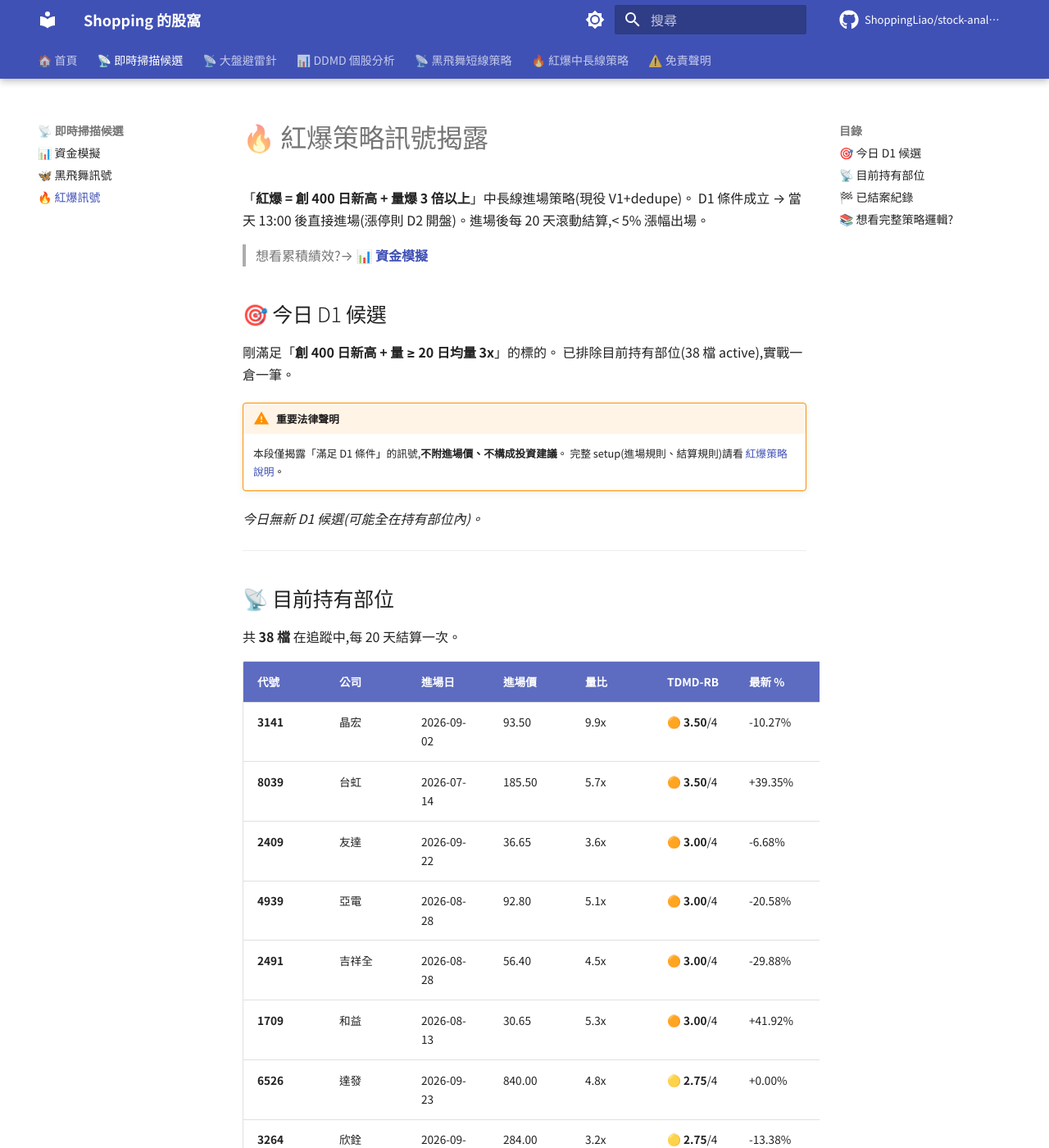
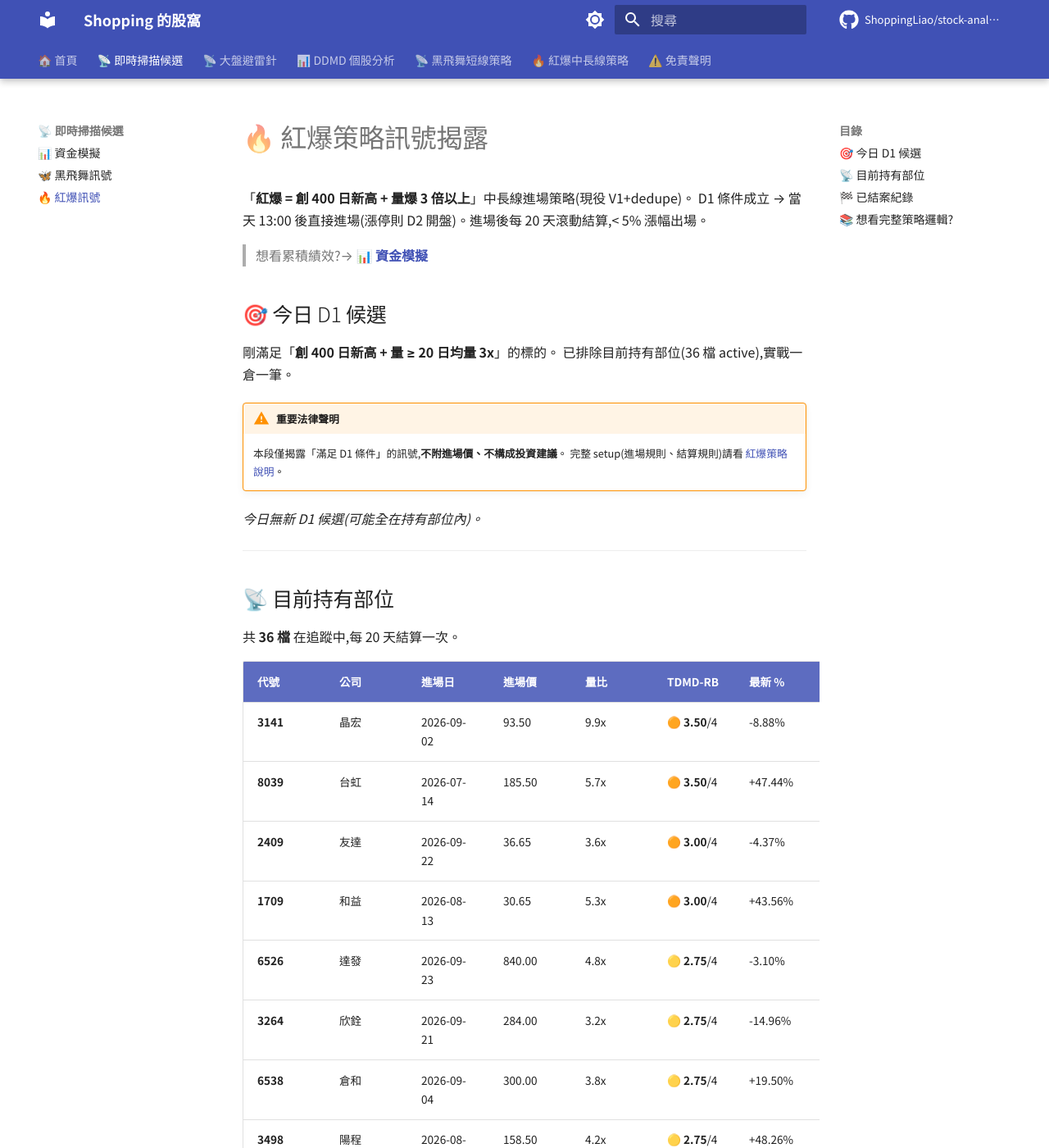
Before and after one commit to ShoppingLiao/stock-analysis-public, an MkDocs documentation site: the page built from docs/signals_red_burst.md, in a window 1280 px wide and 1400 px high. Shown: the whole window at 82% size. Built offline with MkDocs 1.6.1 and Material for MkDocs 9.7.7, drawn with Linux system fonts in a browser that asks for light colours; comment, search, counter and statistics services are not loaded; some of the changed text lies outside the part shown.

Commit message:
docs(signals): update BB + RB + capital (2026-09-29)

```diff
--- a/docs/signals_capital.md
+++ b/docs/signals_capital.md
@@ -73,9 +73,9 @@
 
 -   **💼 當前資金水位**
 
-    # 3,800,000
+    # 3,600,000
 
-    持倉 38 檔 × 100,000
+    持倉 36 檔 × 100,000
 
 -   **🌊 歷史最高水位**
 
@@ -85,15 +85,15 @@
 
 -   **🟢 已實現損益**
 
-    # -778,531
+    # -826,112
 
-    勝率 30.9% / 246 檔已平倉
+    勝率 30.6% / 248 檔已平倉
 
 -   **🟡 未實現損益**
 
-    # +625,902
+    # +673,483
 
-    持倉 38 檔(現價 vs 進場價)
+    持倉 36 檔(現價 vs 進場價)
 
 -   **📉 總損益**
 
@@ -103,7 +103,7 @@
 
 </div>
 
-> **💡 解讀**:這個策略歷史上**同時最多持有 159 檔**(在 2026-06-23),代表「玩這個策略至少要準備 **15,900,000 元**」才不會因資金不夠錯過訊號。當前只佔用 3,800,000(38 檔)。
+> **💡 解讀**:這個策略歷史上**同時最多持有 159 檔**(在 2026-06-23),代表「玩這個策略至少要準備 **15,900,000 元**」才不會因資金不夠錯過訊號。當前只佔用 3,600,000(36 檔)。
 
 ### 持倉中 — Top 5 獲利 / 虧損
 
@@ -114,11 +114,11 @@
 | 🟢 | 2305 | 全友 | 2026-09-15 | 45.60 | 69.10 | **+51,535** | **+51.54%** |
 | 🟢 | 2033 | 佳大 | 2026-08-28 | 25.65 | 38.50 | **+50,097** | **+50.10%** |
 | 🟢 | 3498 | 陽程 | 2026-08-17 | 158.50 | 235.00 | **+48,265** | **+48.26%** |
-| 🔴 | 2491 | 吉祥全 | 2026-08-28 | 56.40 | 40.20 | **-28,723** | **-28.72%** |
-| 🔴 | 4939 | 亞電 | 2026-08-28 | 92.80 | 75.30 | **-18,858** | **-18.86%** |
 | 🔴 | 3264 | 欣銓 | 2026-09-21 | 284.00 | 241.50 | **-14,965** | **-14.96%** |
 | 🔴 | 2464 | 盟立 | 2026-09-04 | 211.00 | 192.00 | **-9,005** | **-9.00%** |
 | 🔴 | 3141 | 晶宏 | 2026-09-02 | 93.50 | 85.20 | **-8,877** | **-8.88%** |
+| 🔴 | 1312 | 國喬 | 2026-09-01 | 15.65 | 14.45 | **-7,668** | **-7.67%** |
+| 🔴 | 2409 | 友達 | 2026-09-22 | 36.65 | 35.05 | **-4,366** | **-4.37%** |
 
 !!! info "⚠️ 資金模擬說明"
     每檔固定投入 **100,000 元**(教育性質,實際操作會依 TDMD 評分動態調整部位)。
--- a/docs/signals_red_burst.md
+++ b/docs/signals_red_burst.md
@@ -8,7 +8,7 @@ D1 條件成立 → 當天 13:00 後直接進場(漲停則 D2 開盤)。進場
 ## 🎯 今日 D1 候選
 
 剛滿足「**創 400 日新高 + 量 ≥ 20 日均量 3x**」的標的。
-已排除目前持有部位(38 檔 active),實戰一倉一筆。
+已排除目前持有部位(36 檔 active),實戰一倉一筆。
 
 !!! warning "重要法律聲明"
     本段僅揭露「滿足 D1 條件」的訊號,**不附進場價、不構成投資建議**。
@@ -20,48 +20,46 @@ D1 條件成立 → 當天 13:00 後直接進場(漲停則 D2 開盤)。進場
 
 ## 📡 目前持有部位
 
-共 **38 檔** 在追蹤中,每 20 天結算一次。
+共 **36 檔** 在追蹤中,每 20 天結算一次。
 
 | 代號 | 公司 | 進場日 | 進場價 | 量比 | TDMD-RB | 最新 % | MFE | MAE | review |
 |------|------|--------|--------|------|---------|--------|-----|-----|--------|
-| **3141** | 晶宏 | 2026-09-02 | 93.50 | 9.9x | 🟠 **3.50**/4 | -10.27% | +17.65% | -11.76% | 0/10 |
-| **8039** | 台虹 | 2026-07-14 | 185.50 | 5.7x | 🟠 **3.50**/4 | +39.35% | +96.23% | -14.82% | 2/10 |
-| **2409** | 友達 | 2026-09-22 | 36.65 | 3.6x | 🟠 **3.00**/4 | -6.68% | +0.00% | -8.87% | 0/10 |
-| **4939** | 亞電 | 2026-08-28 | 92.80 | 5.1x | 🟠 **3.00**/4 | -20.58% | +1.83% | -23.17% | 0/10 |
-| **2491** | 吉祥全 | 2026-08-28 | 56.40 | 4.5x | 🟠 **3.00**/4 | -29.88% | -6.21% | -31.56% | 0/10 |
-| **1709** | 和益 | 2026-08-13 | 30.65 | 5.3x | 🟠 **3.00**/4 | +41.92% | +64.76% | -3.75% | 1/10 |
-| **6526** | 達發 | 2026-09-23 | 840.00 | 4.8x | 🟡 **2.75**/4 | +0.00% | +2.62% | -2.62% | 0/10 |
-| **3264** | 欣銓 | 2026-09-21 | 284.00 | 3.2x | 🟡 **2.75**/4 | -13.38% | +1.94% | -14.08% | 0/10 |
-| **6538** | 倉和 | 2026-09-04 | 300.00 | 3.8x | 🟡 **2.75**/4 | +32.67% | +56.00% | -6.17% | 0/10 |
-| **3498** | 陽程 | 2026-08-17 | 158.50 | 4.2x | 🟡 **2.75**/4 | +35.02% | +39.75% | -3.15% | 1/10 |
-| **2464** | 盟立 | 2026-09-04 | 211.00 | 3.1x | 🟡 **2.50**/4 | -7.35% | +0.95% | -18.01% | 0/10 |
-| **3094** | 聯傑 | 2026-09-04 | 46.50 | 5.8x | 🟡 **2.50**/4 | +16.77% | +24.30% | -13.33% | 0/10 |
-| **2887** | 台新新光金 | 2026-08-31 | 38.55 | 3.6x | 🟡 **2.50**/4 | +10.25% | +16.21% | +0.78% | 0/10 |
-| **6214** | 精誠 | 2026-08-17 | 175.50 | 10.6x | 🟡 **2.50**/4 | +8.55% | +11.11% | -1.14% | 1/10 |
-| **2301** | 光寶科 | 2026-08-05 | 249.00 | 4.1x | 🟡 **2.50**/4 | +15.26% | +31.73% | -2.01% | 1/10 |
-| **2395** | 研華 | 2026-07-09 | 547.00 | 3.1x | 🟡 **2.50**/4 | +31.99% | +33.09% | -9.78% | 2/10 |
-| **1727** | 中華化 | 2026-09-23 | 116.50 | 3.5x | 🟡 **2.25**/4 | -0.86% | +7.30% | -6.44% | 0/10 |
-| **6168** | 宏齊 | 2026-09-18 | 38.85 | 4.1x | 🟡 **2.25**/4 | +13.26% | +17.37% | +3.47% | 0/10 |
-| **6227** | 茂綸 | 2026-09-17 | 137.50 | 4.3x | 🟡 **2.25**/4 | -1.45% | +2.91% | -6.91% | 0/10 |
-| **2305** | 全友 | 2026-09-15 | 45.60 | 3.3x | 🟡 **2.25**/4 | +37.94% | +43.86% | -3.29% | 0/10 |
-| **6426** | 統新 | 2026-09-08 | 307.00 | 3.8x | 🟡 **2.25**/4 | +26.71% | +34.20% | -6.19% | 0/10 |
-| **3406** | 玉晶光 | 2026-08-31 | 916.00 | 3.8x | 🟡 **2.25**/4 | -1.64% | +24.45% | -3.38% | 0/10 |
-| **2637** | 慧洋-KY | 2026-08-19 | 91.80 | 4.6x | 🟡 **2.25**/4 | +9.48% | +17.65% | -1.96% | 1/10 |
-| **1560** | 中砂 | 2026-09-11 | 790.00 | 3.6x | 🟡 **2.00**/4 | +22.91% | +25.57% | -6.96% | 0/10 |
-| **6179** | 亞通 | 2026-09-10 | 38.20 | 9.0x | 🟡 **2.00**/4 | -4.19% | +9.69% | -14.01% | 0/10 |
-| **6218** | 豪勉 | 2026-09-08 | 46.70 | 4.8x | 🟡 **2.00**/4 | +36.19% | +47.75% | -7.39% | 0/10 |
-| **2845** | 遠東銀 | 2026-09-03 | 13.65 | 3.2x | 🟡 **2.00**/4 | -2.56% | +1.47% | -2.93% | 0/10 |
-| **2221** | 大甲 | 2026-09-02 | 83.20 | 3.1x | 🟡 **2.00**/4 | +97.12% | +102.52% | +0.60% | 0/10 |
-| **1312** | 國喬 | 2026-09-01 | 15.65 | 6.9x | 🟡 **2.00**/4 | -6.71% | +4.79% | -11.82% | 0/10 |
-| **2606** | 裕民 | 2026-08-24 | 72.30 | 3.0x | 🟡 **2.00**/4 | +6.09% | +13.00% | -3.18% | 1/10 |
-| **2030** | 彰源 | 2026-08-10 | 20.45 | 11.6x | 🟡 **2.00**/4 | +48.66% | +48.66% | +0.00% | 1/10 |
-| **2069** | 運錩 | 2026-09-11 | 24.65 | 4.0x | ⚪ **1.75**/4 | +4.26% | +11.76% | -7.51% | 0/10 |
-| **6226** | 光鼎 | 2026-08-31 | 31.60 | 3.4x | ⚪ **1.75**/4 | +39.24% | +51.90% | -6.96% | 0/10 |
-| **2033** | 佳大 | 2026-08-28 | 25.65 | 3.6x | ⚪ **1.75**/4 | +43.47% | +56.92% | -8.77% | 0/10 |
-| **2465** | 麗臺 | 2026-08-11 | 86.90 | 3.0x | ⚪ **1.75**/4 | +2.30% | +23.71% | -2.88% | 1/10 |
-| **6933** | AMAX-KY | 2026-09-18 | 342.00 | 3.0x | ⚪ **1.50**/4 | +12.57% | +12.57% | -7.60% | 0/10 |
-| **8227** | 巨有科技 | 2026-09-14 | 241.00 | 11.9x | ⚪ **1.50**/4 | +27.18% | +31.12% | -0.83% | 0/10 |
-| **6617** | 共信-KY | 2026-09-08 | 134.50 | 3.7x | ⚪ **1.25**/4 | +1.86% | +10.78% | -6.69% | 0/10 |
+| **3141** | 晶宏 | 2026-09-02 | 93.50 | 9.9x | 🟠 **3.50**/4 | -8.88% | +17.65% | -11.76% | 0/10 |
+| **8039** | 台虹 | 2026-07-14 | 185.50 | 5.7x | 🟠 **3.50**/4 | +47.44% | +96.23% | -14.82% | 2/10 |
+| **2409** | 友達 | 2026-09-22 | 36.65 | 3.6x | 🟠 **3.00**/4 | -4.37% | +0.00% | -8.87% | 0/10 |
+| **1709** | 和益 | 2026-08-13 | 30.65 | 5.3x | 🟠 **3.00**/4 | +43.56% | +64.76% | -3.75% | 1/10 |
+| **6526** | 達發 | 2026-09-23 | 840.00 | 4.8x | 🟡 **2.75**/4 | -3.10% | +2.62% | -4.76% | 0/10 |
+| **3264** | 欣銓 | 2026-09-21 | 284.00 | 3.2x | 🟡 **2.75**/4 | -14.96% | +1.94% | -16.20% | 0/10 |
+| **6538** | 倉和 | 2026-09-04 | 300.00 | 3.8x | 🟡 **2.75**/4 | +19.50% | +56.00% | -6.17% | 0/10 |
+| **3498** | 陽程 | 2026-08-17 | 158.50 | 4.2x | 🟡 **2.75**/4 | +48.26% | +48.26% | -3.15% | 1/10 |
+| **2464** | 盟立 | 2026-09-04 | 211.00 | 3.1x | 🟡 **2.50**/4 | -9.00% | +0.95% | -18.01% | 0/10 |
+| **3094** | 聯傑 | 2026-09-04 | 46.50 | 5.8x | 🟡 **2.50**/4 | +28.39% | +28.39% | -13.33% | 0/10 |
+| **2887** | 台新新光金 | 2026-08-31 | 38.55 | 3.6x | 🟡 **2.50**/4 | +8.43% | +16.21% | +0.78% | 0/10 |
+| **6214** | 精誠 | 2026-08-17 | 175.50 | 10.6x | 🟡 **2.50**/4 | +7.69% | +11.11% | -1.14% | 1/10 |
+| **2301** | 光寶科 | 2026-08-05 | 249.00 | 4.1x | 🟡 **2.50**/4 | +12.85% | +31.73% | -2.01% | 1/10 |
+| **2395** | 研華 | 2026-07-09 | 547.00 | 3.1x | 🟡 **2.50**/4 | +33.46% | +37.84% | -9.78% | 2/10 |
+| **1727** | 中華化 | 2026-09-23 | 116.50 | 3.5x | 🟡 **2.25**/4 | +1.72% | +7.30% | -10.73% | 0/10 |
+| **6168** | 宏齊 | 2026-09-18 | 38.85 | 4.1x | 🟡 **2.25**/4 | +16.34% | +17.37% | +3.47% | 0/10 |
+| **6227** | 茂綸 | 2026-09-17 | 137.50 | 4.3x | 🟡 **2.25**/4 | -1.09% | +2.91% | -6.91% | 0/10 |
+| **2305** | 全友 | 2026-09-15 | 45.60 | 3.3x | 🟡 **2.25**/4 | +51.54% | +51.54% | -3.29% | 0/10 |
+| **6426** | 統新 | 2026-09-08 | 307.00 | 3.8x | 🟡 **2.25**/4 | +15.31% | +34.20% | -6.19% | 0/10 |
+| **3406** | 玉晶光 | 2026-08-31 | 916.00 | 3.8x | 🟡 **2.25**/4 | -3.71% | +24.45% | -5.13% | 0/10 |
+| **2637** | 慧洋-KY | 2026-08-19 | 91.80 | 4.6x | 🟡 **2.25**/4 | +3.49% | +17.65% | -1.96% | 1/10 |
+| **1560** | 中砂 | 2026-09-11 | 790.00 | 3.6x | 🟡 **2.00**/4 | +21.01% | +25.57% | -6.96% | 0/10 |
+| **6179** | 亞通 | 2026-09-10 | 38.20 | 9.0x | 🟡 **2.00**/4 | -1.96% | +9.69% | -14.01% | 0/10 |
+| **6218** | 豪勉 | 2026-09-08 | 46.70 | 4.8x | 🟡 **2.00**/4 | +35.33% | +47.75% | -7.39% | 0/10 |
+| **2845** | 遠東銀 | 2026-09-03 | 13.65 | 3.2x | 🟡 **2.00**/4 | -4.03% | +1.47% | -4.03% | 0/10 |
+| **2221** | 大甲 | 2026-09-02 | 83.20 | 3.1x | 🟡 **2.00**/4 | +116.35% | +116.35% | +0.60% | 0/10 |
+| **1312** | 國喬 | 2026-09-01 | 15.65 | 6.9x | 🟡 **2.00**/4 | -7.67% | +4.79% | -11.82% | 0/10 |
+| **2606** | 裕民 | 2026-08-24 | 72.30 | 3.0x | 🟡 **2.00**/4 | +1.52% | +13.00% | -3.18% | 1/10 |
+| **2030** | 彰源 | 2026-08-10 | 20.45 | 11.6x | 🟡 **2.00**/4 | +63.33% | +63.33% | +0.00% | 1/10 |
+| **2069** | 運錩 | 2026-09-11 | 24.65 | 4.0x | ⚪ **1.75**/4 | +7.51% | +11.76% | -7.51% | 0/10 |
+| **6226** | 光鼎 | 2026-08-31 | 31.60 | 3.4x | ⚪ **1.75**/4 | +44.15% | +51.90% | -6.96% | 0/10 |
+| **2033** | 佳大 | 2026-08-28 | 25.65 | 3.6x | ⚪ **1.75**/4 | +50.10% | +56.92% | -8.77% | 1/10 |
+| **2465** | 麗臺 | 2026-08-11 | 86.90 | 3.0x | ⚪ **1.75**/4 | +5.75% | +23.71% | -2.88% | 1/10 |
+| **6933** | AMAX-KY | 2026-09-18 | 342.00 | 3.0x | ⚪ **1.50**/4 | +10.53% | +15.50% | -7.60% | 0/10 |
+| **8227** | 巨有科技 | 2026-09-14 | 241.00 | 11.9x | ⚪ **1.50**/4 | +39.83% | +39.83% | -0.83% | 0/10 |
+| **6617** | 共信-KY | 2026-09-08 | 134.50 | 3.7x | ⚪ **1.25**/4 | -1.12% | +10.78% | -6.69% | 0/10 |
 
 > TDMD-RB:🔴 主力(4)/🟠 中倉(3)/🟡 試單(2)/⚪ 觀察(<2)。T=突破力道+多頭陡峭、D=量爆強度、M=籌碼三條合一、Dr=LLM 題材。
 
@@ -90,9 +90,7 @@ D1 條件成立 → 當天 13:00 後直接進場(漲停則 D2 開盤)。進場
 | 2006 | 東和鋼鐵 | 2026-08-06 | 2026-09-03 | 86.20 | 82.60 | -4.18% | 20 天結算 漲幅 -4.18% < 5% |
 | 2425 | 承啟 | 2026-08-04 | 2026-09-01 | 50.20 | 37.45 | -25.40% | 20 天結算 漲幅 -25.40% < 5% |
 | 5880 | 合庫金 | 2026-07-30 | 2026-08-27 | 27.00 | 25.05 | -7.22% | 20 天結算 漲幅 -7.22% < 5% |
-| 1301 | 台塑 | 2026-06-25 | 2026-08-21 | 58.00 | 59.40 | **+2.41%** | 40 天結算 漲幅 -5.26% < 5% |
 | 3577 | 泓格 | 2026-07-24 | 2026-08-21 | 146.50 | 113.00 | -22.87% | 20 天結算 漲幅 -22.87% < 5% |
-| 3088 | 艾訊 | 2026-07-23 | 2026-08-20 | 154.00 | 125.00 | -18.83% | 20 天結算 漲幅 -18.83% < 5% |
 
 *僅顯示最近 20 筆,完整紀錄會累積在內部 journal。*
 
```
Also changed, not shown: other parts of docs/signals_capital.md (+6 -6 lines), other parts of docs/signals_red_burst.md (+5 -3 lines).
